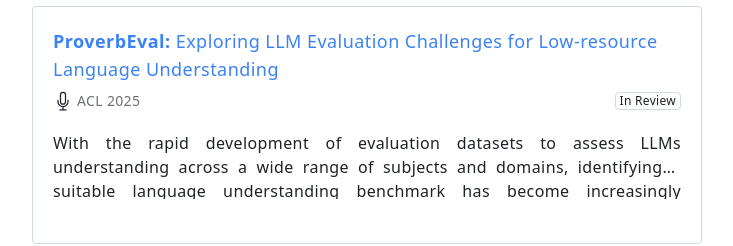
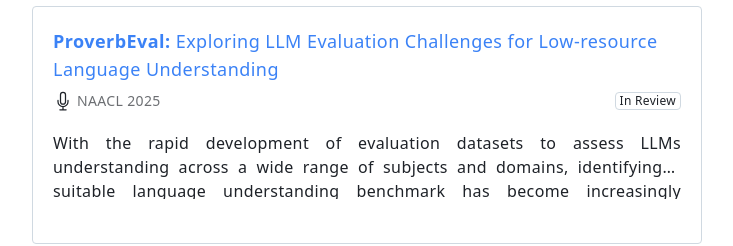
Before and after one commit to NegasiHaile/negasihaile.github.io, a Next.js app: page / in a window 1280 px wide. Shown: the part 1531-1777 px from the top of the page, without its empty margins (398-1131 px from the left). Built offline with nearby package versions, Linux system fonts and the light colour scheme.

Commit message:
Updated: ProverbEval paper link

```diff
--- a/src/data/publications.tsx
+++ b/src/data/publications.tsx
@@ -67,13 +67,12 @@
         LLM evaluation benchmarks.
       </>
     ),
-    conference: `ACL 2025`,
+    conference: `NAACL 2025`,
     status: "In Review",
     start_at: "2024",
     end_at: "2024",
     publication_date: `2025`,
-    paper_link:
-      "https://arxiv.org/abs/2411.05049#:~:text=Fufa%20Balcha%2C-,Negasi%20Haile%20Abadi,-%2C%20Henok%20Biadglign",
+    paper_link: "https://arxiv.org/abs/2411.05049",
     other_links: [],
     pinned: true,
   },
```
